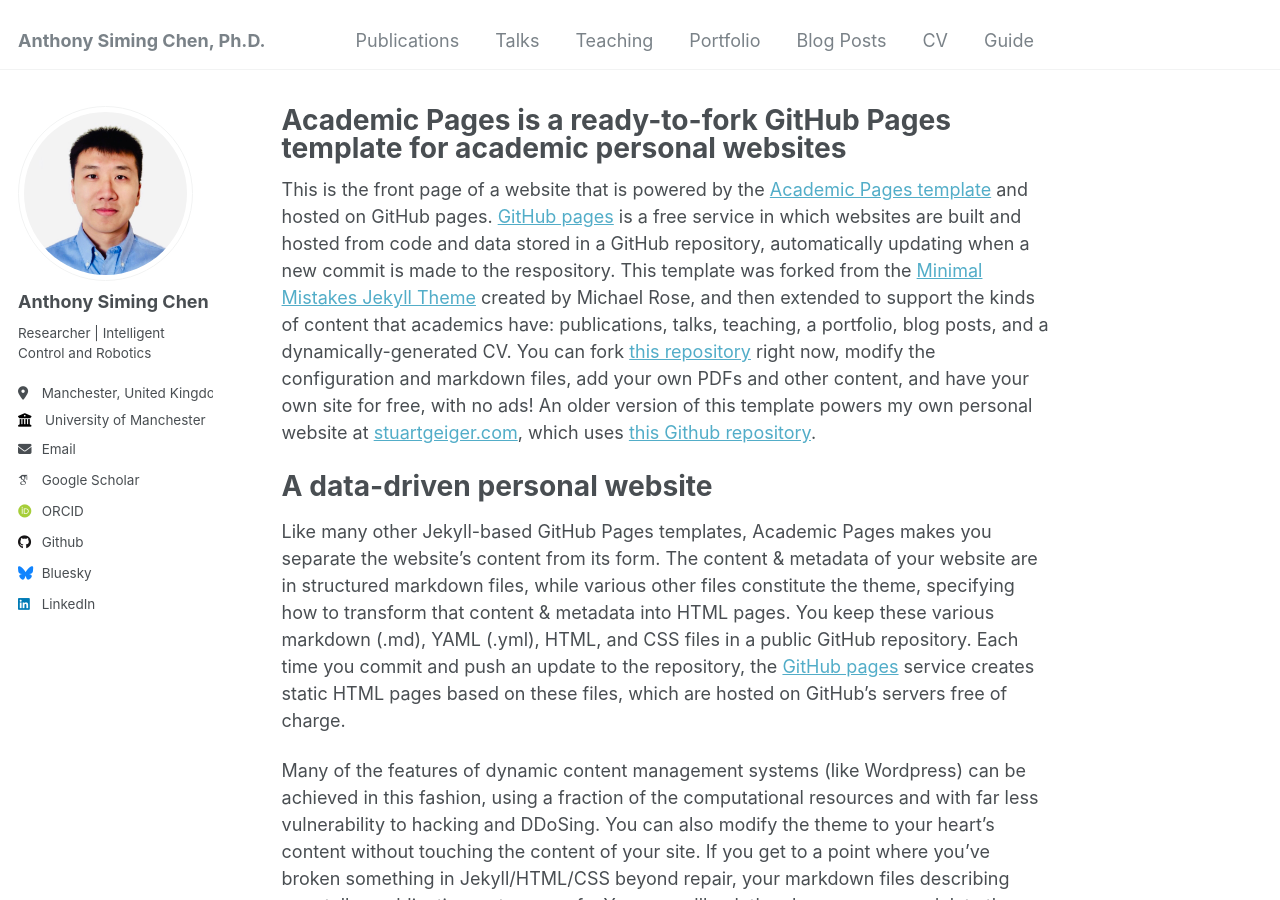
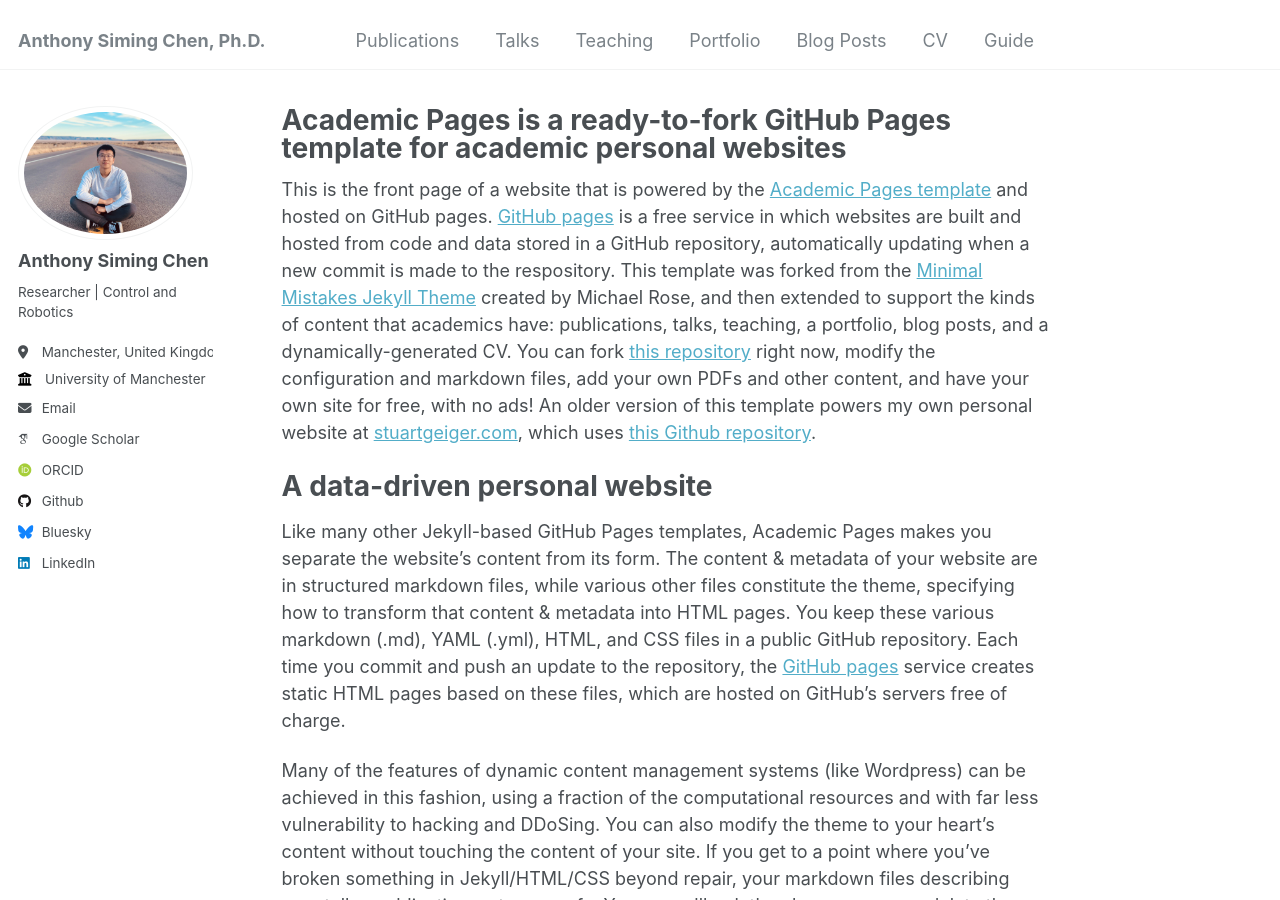
Before and after one commit to Anthony-S-Chen/Anthony-S-Chen.github.io, a Jekyll site: the page built from _pages/about.md, in a window 1280 px wide and 900 px high. Built offline with Jekyll 4.4.1, drawn with Linux system fonts in a browser that asks for light colours; some web fonts are replaced.

Commit message:
Update _config.yml

```diff
--- a/_config.yml
+++ b/_config.yml
@@ -21,10 +21,10 @@ repository               : "academicpages/academicpages.github.io"
 #               Additional customization can be done by editing /_includes/author-profile.html
 author:
   # Biographic information
-  avatar           : "Chen_Profile.jpeg"
+  avatar           : "Chen_66sit.jpeg"
   name             : "Anthony Siming Chen"
   pronouns         : # example: "she/her"
-  bio              : "Researcher | Intelligent Control and Robotics"
+  bio              : "Researcher | Control and Robotics"
   location         : "Manchester, United Kingdom"
   employer         : "University of Manchester"
   uri              : # URL
```
